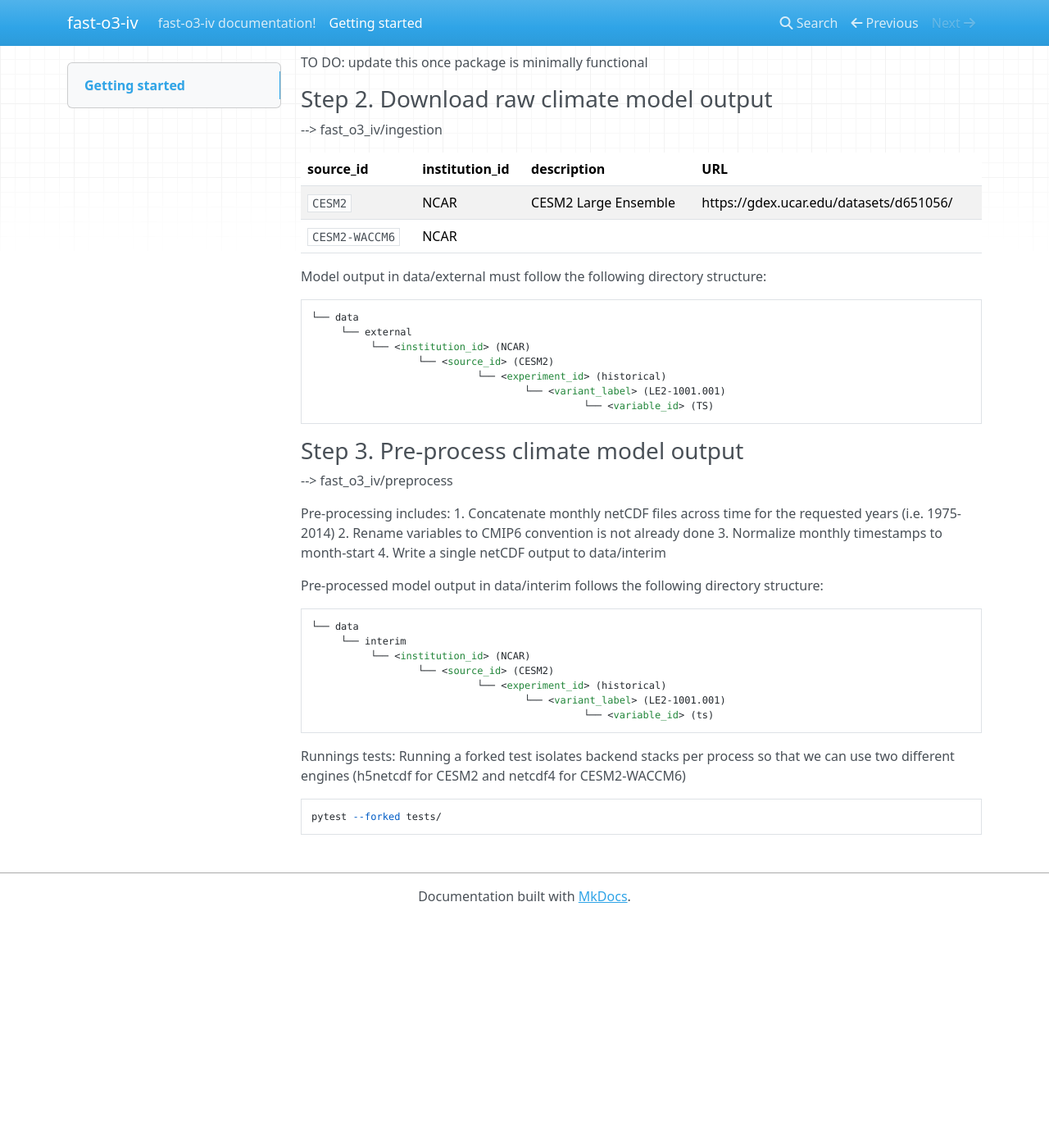
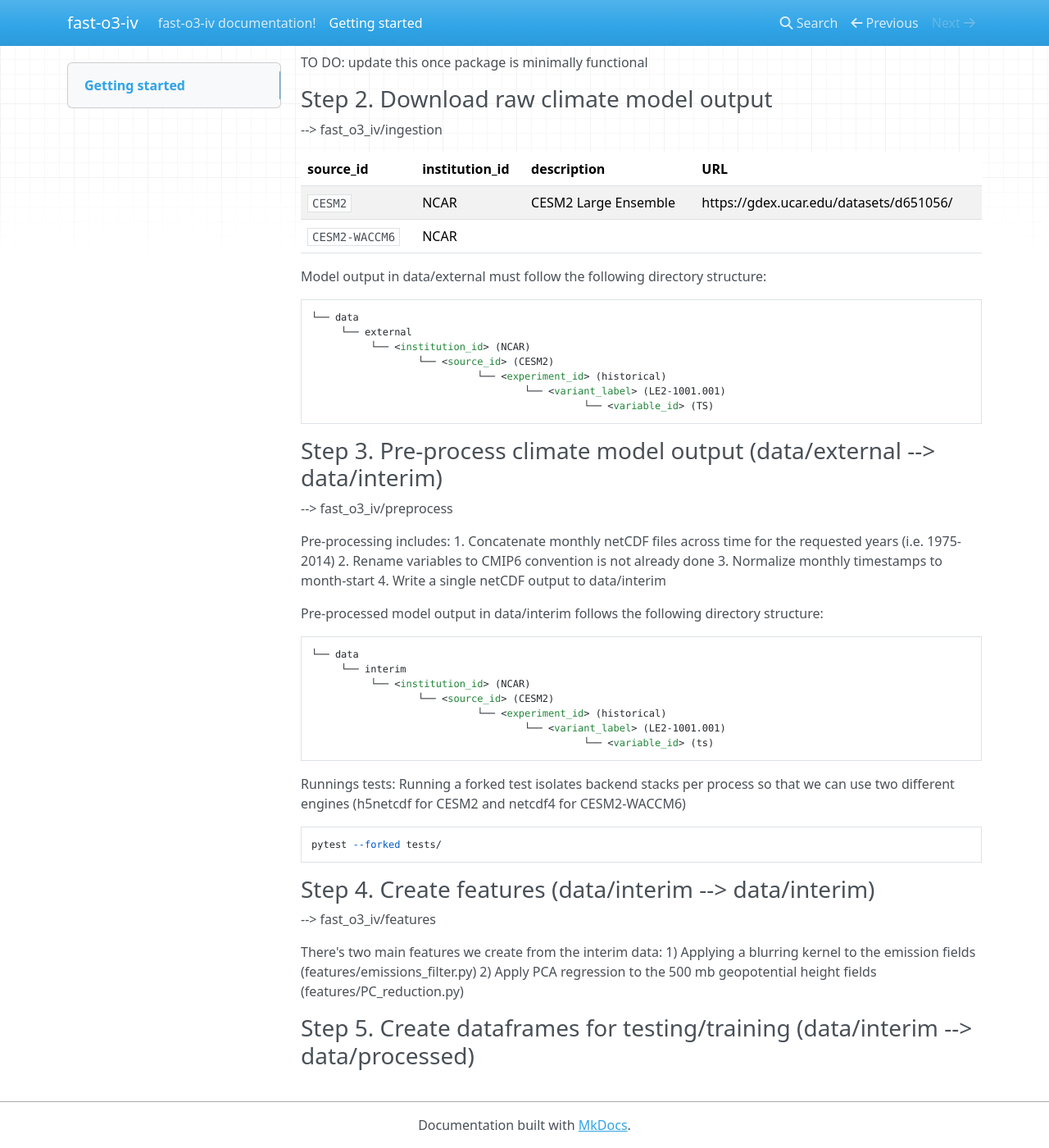
Before and after one commit to emmleroy/fast-o3-iv, an MkDocs documentation site: the page built from docs/docs/getting-started.md, in a window 1280 px wide and 1400 px high, scrolled down 112 px. Shown: the whole window at 82% size. Built offline with MkDocs 1.6.1, drawn with Linux system fonts in a browser that asks for light colours; nearby versions of some CDN libraries; before the commit the page ends 1233 px from its top, so only the background shows below that.

Commit message:
docs: update getting-started with step 4. create features

````diff
--- a/docs/docs/getting-started.md
+++ b/docs/docs/getting-started.md
@@ -26,7 +26,7 @@ Model output in data/external must follow the following directory structure:
                                               └── <variable_id> (TS)
 ```
 
-### Step 3. Pre-process climate model output
+### Step 3. Pre-process climate model output (data/external --> data/interim)
 
 --> fast_o3_iv/preprocess
 
@@ -46,7 +46,6 @@ Pre-processed model output in data/interim follows the following directory struc
                                     └── <variant_label> (LE2-1001.001)
                                               └── <variable_id> (ts)
 ```
-
 Runnings tests:
 Running a forked test isolates backend stacks per process
 so that we can use two different engines (h5netcdf for CESM2 and netcdf4 for CESM2-WACCM6)
@@ -54,3 +53,12 @@ so that we can use two different engines (h5netcdf for CESM2 and netcdf4 for CES
 ```
 pytest --forked tests/
 ```
+
+### Step 4. Create features (data/interim --> data/interim)
+--> fast_o3_iv/features
+
+There's two main features we create from the interim data:
+1) Applying a blurring kernel to the emission fields (features/emissions_filter.py)
+2) Apply PCA regression to the 500 mb geopotential height fields (features/PC_reduction.py)
+
+### Step 5. Create dataframes for testing/training (data/interim --> data/processed)
````
